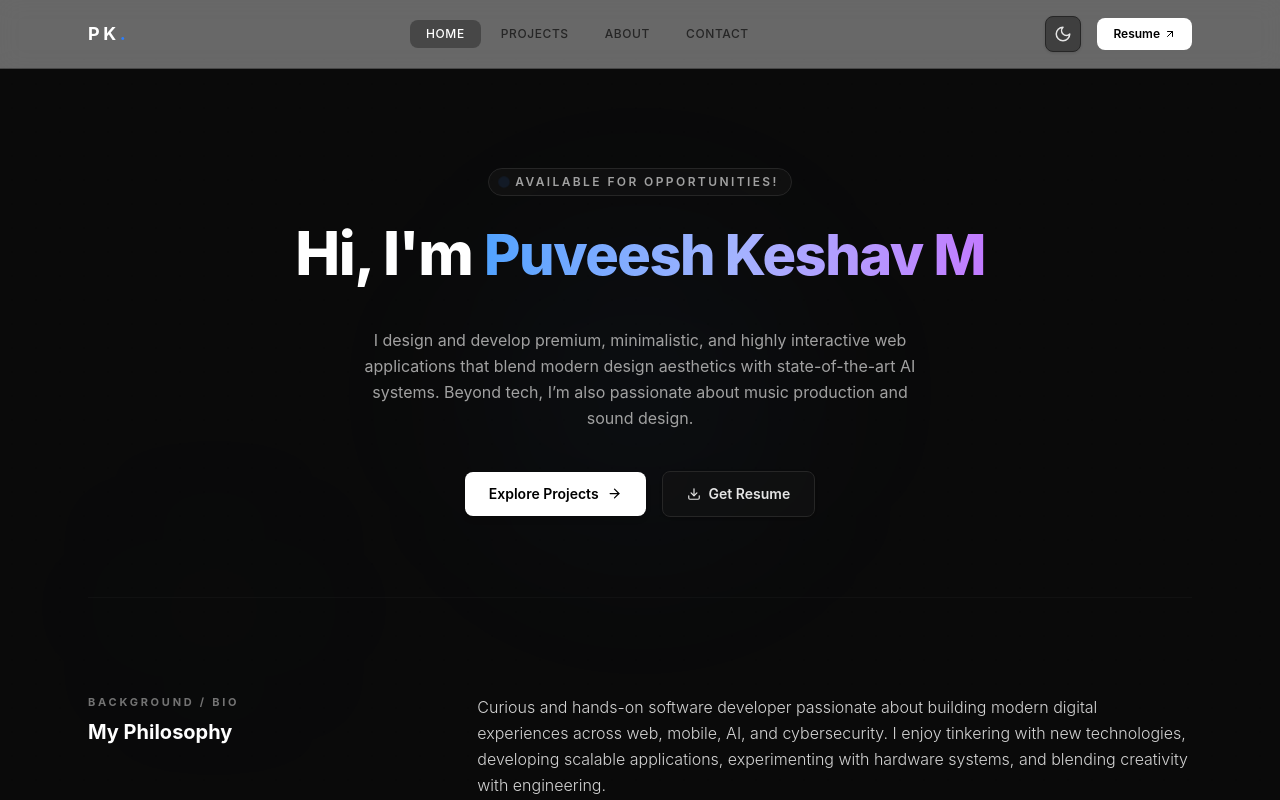
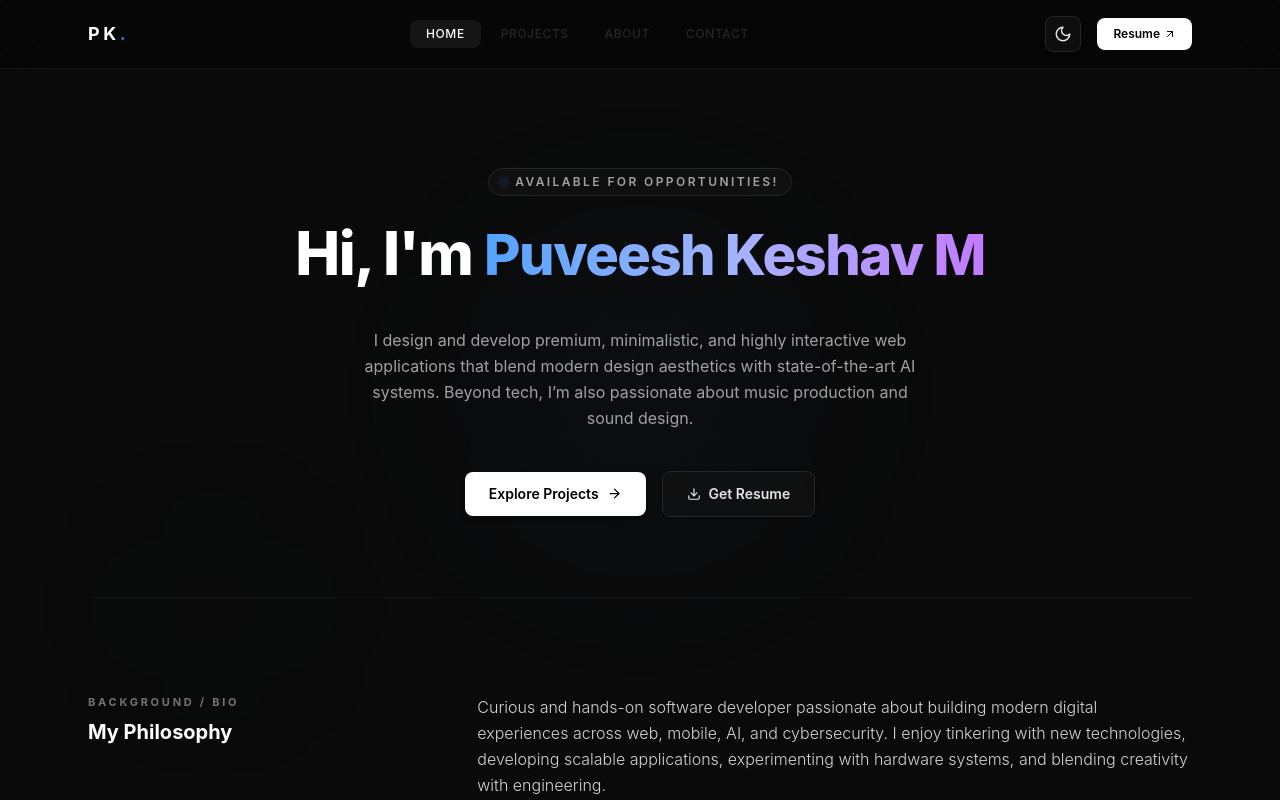
Before and after one commit to Puveesh/portfolio, a React (Vite) app: page / in a window 1280 px wide. Shown: the top 800 px of the page. Built offline with nearby package versions, Linux system fonts and the light colour scheme.

Commit message:
Added portfolio project

```diff
--- a/src/components/Navbar.jsx
+++ b/src/components/Navbar.jsx
@@ -22,7 +22,7 @@ export default function Navbar() {
       initial={{ y: -20, opacity: 0 }}
       animate={{ y: 0, opacity: 1 }}
       transition={{ duration: 0.5, ease: "easeOut" }}
-      className="fixed top-0 left-0 right-0 z-50 w-full glassmorphism bg-neutral-100/40 dark:glass-dark border-b border-neutral-200/50 dark:border-neutral-800/50"
+      className="fixed top-0 left-0 right-0 z-50 w-full backdrop-blur-xl bg-white/40 dark:bg-black/40 border-b border-neutral-200/50 dark:border-neutral-800/50"
     >
       <div className="mx-auto flex max-w-6xl h-17 items-center justify-between px-6">
         {/* Brand Logo */}
```
